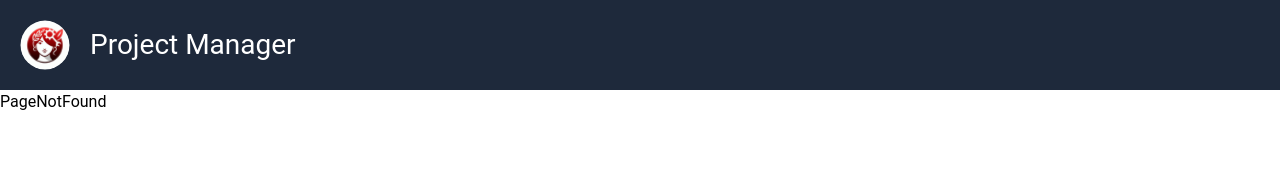
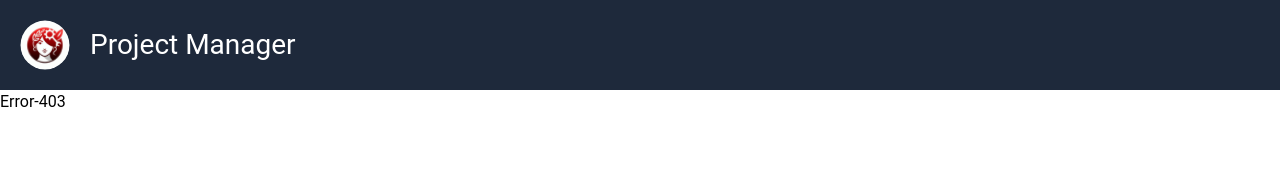
Before and after one commit to Tayling-Ng/desafio2-semana8-TIRex, a React (Vite) app: page /forbidden in a window 1280 px wide. Shown: the top 180 px of the page. Built offline with nearby package versions, Linux system fonts and the light colour scheme.

Commit message:
feat:create-403page

```diff
--- /dev/null
+++ b/src/pages/Error-403/Error-403.tsx
@@ -0,0 +1,9 @@
+
+
+const Error403 = () => {
+  return (
+    <div>Error-403</div>
+  )
+}
+
+export default Error403
--- a/src/pages/page-route.tsx
+++ b/src/pages/page-route.tsx
@@ -1,12 +1,13 @@
 import { Route, Routes } from 'react-router-dom';
 import { HomePage } from './home/home';
 import PageNotFound from './PageNotFound/PageNotFound';
+import Error403 from './Error-403/Error-403';
 
 export const PageRoute = () => {
     return (
         <Routes>
             <Route path="/" element={<HomePage />} index />
-
+            <Route path="/forbidden" element={<Error403 />} />
             {/* pageNotFound tem que ser o último */}
             <Route path="*" element={<PageNotFound />} />
 
```
